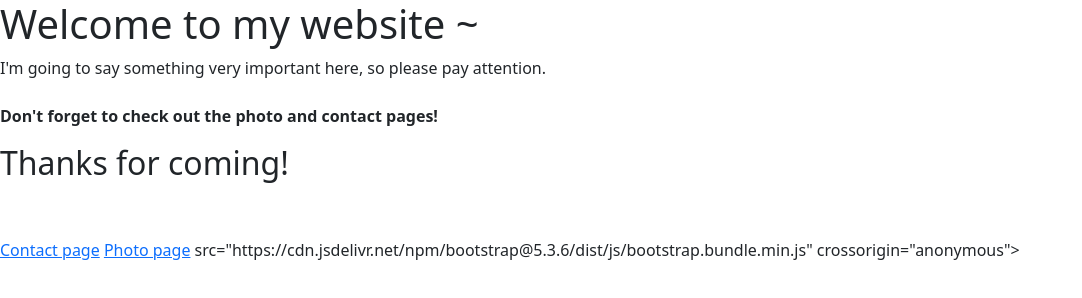
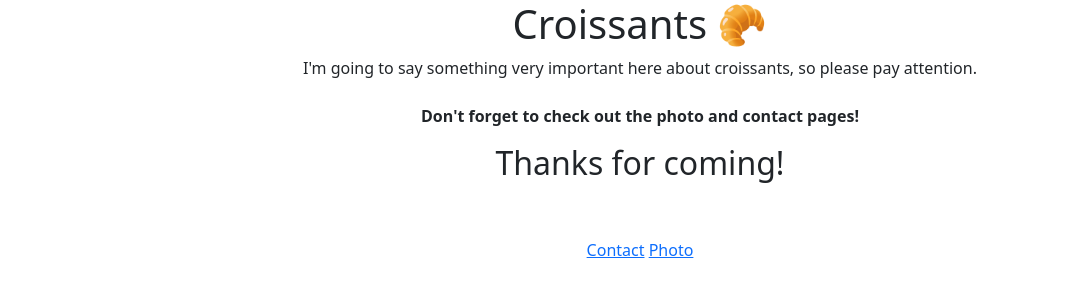
Before and after one commit to celestial-sare/Croissant, a plain HTML site: page index.html in a window 1280 px wide. Shown: the whole page, without its empty margins (0-1082 px from the left). Drawn offline with nearby package versions, Linux system fonts and the light colour scheme.

Commit message:
Updated background color on main page. Added new picture to photo page, centered text, and fixed bootstrap css link

```diff
--- a/index.html
+++ b/index.html
@@ -4,24 +4,30 @@
     <meta charset="UTF-8" />
     <meta name="viewport" content="width=device-width, initial-scale=1.0" />
     <title>Home</title>
-    <link href="https://cdn.jsdelivr.net/npm/bootstrap@5.3.6/dist/css/bootstrap.min.css" rel="stylesheet" integrity="sha384-4Q6Gf2aSP4eDXB8Miphtr37CMZZQ5oXLH2yaXMJ2w8e2ZtHTl7GptT4jmndRuHDT" crossorigin="anonymous">
+    <link
+      href="https://cdn.jsdelivr.net/npm/bootstrap@5.3.6/dist/css/bootstrap.min.css"
+      rel="stylesheet"
+      integrity="sha384-4Q6Gf2aSP4eDXB8Miphtr37CMZZQ5oXLH2yaXMJ2w8e2ZtHTl7GptT4jmndRuHDT"
+      crossorigin="anonymous"
+    />
   </head>
   <style>
-    header {
-      background-color: linear-gradient(
-        top,
-        #ff9a9e 2%,
-        #fecfef 99%,
-        #fecfef 100%
+    body {
+      background-color: radial-gradient(
+        circle at 10% 20%,
+        rgb(254, 255, 165) 0%,
+        rgb(255, 232, 182) 90%
       );
+      text-align: center;
     }
   </style>
 
   <body>
-    <h1>Welcome to my website ~</h1>
+    <h1>Croissants 🥐</h1>
 
     <p>
-      I'm going to say something very important here, so please pay attention.
+      I'm going to say something very important here about croissants, so please
+      pay attention.
       <br />
       <br />
       <strong>Don't forget to check out the photo and contact pages!</strong>
@@ -31,8 +37,12 @@
     <h2>Thanks for coming!</h2>
     <br />
     <br />
-    <a href="/contact.html">Contact page</a>
-    <a href="/photo.html">Photo page</a>
-    src="https://cdn.jsdelivr.net/npm/bootstrap@5.3.6/dist/js/bootstrap.bundle.min.js" integrity="sha384-j1CDi7MgGQ12Z7Qab0qlWQ/Qqz24Gc6BM0thvEMVjHnfYGF0rmFCozFSxQBxwHKO" crossorigin="anonymous"></script>
+    <a href="/contact.html">Contact</a>
+    <a href="/photo.html">Photo</a>
+    <script
+      src="https://cdn.jsdelivr.net/npm/bootstrap@5.3.6/dist/js/bootstrap.bundle.min.js"
+      integrity="sha384-j1CDi7MgGQ12Z7Qab0qlWQ/Qqz24Gc6BM0thvEMVjHnfYGF0rmFCozFSxQBxwHKO"
+      crossorigin="anonymous"
+    ></script>
   </body>
 </html>
```
Also changed, not shown: photo.html (+4 -2 lines).
